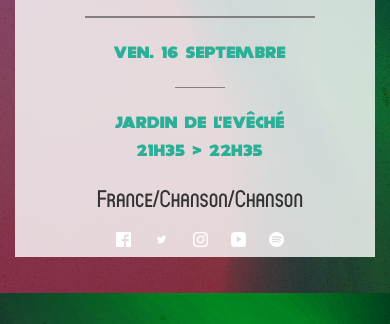
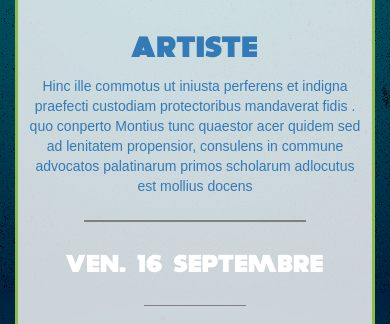
Before and after one commit to WildCodeSchool/orleans-0217-hoppophop, a PHP site: page /php/artistdesk.php in a window 390 px wide. Shown: the part 551-875 px from the top of the page. Run offline with PHP 8.4, Linux system fonts and the light colour scheme.

Commit message:
update artiste

```diff
--- a/php/artistdesk.php
+++ b/php/artistdesk.php
@@ -5,10 +5,12 @@
     <script src="https://cdn.rawgit.com/michalsnik/aos/2.1.1/dist/aos.js"></script>
     <script> AOS.init(); </script>
 
+    <div class="container-fluid hidden-xs">
+        <h1 class="page_title">FICHE ARTISTE</h1>
 
-    <div class="container-fluid hidden-xs">
-		<div class="row">
+        <div class="row">
 			<div class="col-xs-6 col-xs-offset-1">
+
                 <div class="artistdescr text-left">
                     <h1>ARTISTE</h1>
                     <p>Hinc ille commotus ut iniusta perferens et indigna praefecti custodiam protectoribus mandaverat fidis
@@ -18,46 +20,49 @@
                     <div class="tagartist">
                     <h3><span class="pays">France</span><span>/</span><span class="style">Chanson</span>/</span><span class="style">Chanson</span></h3>
                     </div>
-                        <div class ="descr_bottom">
-                        <img src="../src/img/social/fb-logo.png" class="logosoc">
-                        <img src="../src/img/social/twitter-logo.png" class="logosoc">
-                        <img src="../src/img/social/instagram-logo.png" class="logosoc">
-                        <img src="../src/img/social/youtube-logo.png" class="logosoc">
-                        <img src="../src/img/social/spotify-logo.png" class="logosoc">
+                    <div class ="descr_bottom">
+
+                        <img src="http://www.auplod.com/u/aplodu94a5a.png" class="logosoc">
+                        <img src="http://www.auplod.com/u/uldpao94a5b.jpeg" class="logosoc">
+                        <img src="http://www.auplod.com/u/oladpu94a5c.png" class="logosoc">
+                        <a href="https://www.youtube.com/watch?v=ZtEIuz71tEk">
+                            <img src="http://www.auplod.com/u/lpdauo94a58.png" class="logosoc">
+                        <img src="http://www.auplod.com/u/uodapl94a5d.jpeg" class="logosoc">
                     </div>
                 </div>
-
-			</div>
-            <div class="col-xs-4 col-sm-4">
-                <div data-aos="fade-left"><img src="http://www.auplod.com/u/oadupl94867.jpeg" class="img-responsive imgartiste" ></div>
+                <div class="artistvid">
+                    <iframe width="100%" height="480" src="https://www.youtube.com/embed/wHylQRVN2Qs" frameborder="0" allowfullscreen></iframe>
+                </div>
 
             </div>
-        </div>
-        <div class="row">
-            <div class="col-xs-6 col-xs-offset-1 col-sm-6">
-                <div class="artistvid">
-                    <iframe width="100%" height="480" src="https://www.youtube.com/embed/wHylQRVN2Qs" frameborder="0" allowfullscreen></iframe>                </div>
-
-            </div>
-
-
             <div class="col-xs-4 col-sm-4">
+                <div data-aos="fade-left"><img src="https://upload.wikimedia.org/wikipedia/commons/thumb/7/7e/Sting_21111985_06_700.jpg/280px-Sting_21111985_06_700.jpg" class="img-responsive imgartiste" ></div>
                 <div class="artistprog">
-                   <h2>VEN. 16 SEPTEMBRE<br/></h2>
+                    <h2>VEN. 16 SEPTEMBRE<br/></h2>
                     <div class="trait"></div>
-                       JARDIN DE L'EVÊCHÉ<br/>
-                       21H35 > 22H35</p>
+                        JARDIN DE L'EVÊCHÉ<br/>
+                        21H35 > 22H35
                 </div>
             </div>
         </div>
+
+
+
+        </div>
+
+
     </div>
+
+
     <div class="container-fluid visible-xs clearfix">
+        <h1 class="page_title">FICHE ARTISTE</h1>
+
         <div class="row">
             <div class="col-xs-12">
-                <img src="http://www.auplod.com/u/oadupl94867.jpeg" class="img-responsive">
+                <div><img src="https://upload.wikimedia.org/wikipedia/commons/thumb/7/7e/Sting_21111985_06_700.jpg/280px-Sting_21111985_06_700.jpg" class="img_mob"></div>
             </div>
             <div class="col-xs-12" >
-                <div class="artistdescr text-center">
+                <div class="artistdescrmob text-center">
                     <h1>ARTISTE</h1>
                     <p>Hinc ille commotus ut iniusta perferens et indigna praefecti custodiam protectoribus mandaverat fidis
                         . quo conperto Montius tunc quaestor acer quidem sed ad lenitatem propensior,
@@ -71,11 +76,11 @@
                     </div>
                     <h3><span class="pays">France</span><span>/</span><span class="style">Chanson</span><span>/</span><span class="style">Chanson</span></h3>
 
-                        <img src="../src/img/social/fb-logo.png" class="logosocmob">
-                        <img src="../src/img/social/twitter-logo.png" class="logosocmob">
-                        <img src="../src/img/social/instagram-logo.png" class="logosocmob">
-                        <img src="../src/img/social/youtube-logo.png" class="logosocmob">
-                        <img src="../src/img/social/spotify-logo.png" class="logosocmob">
+                        <img src="http://www.logo00.com/logo-facebook/logo-facebook-noir-2.png" class="logosocmob">
+                        <img src="http://www.auplod.com/u/uldpao94a5b.jpeg" class="logosocmob">
+                        <img src="http://www.auplod.com/u/oladpu94a5c.png" class="logosocmob">
+                        <img src="http://www.auplod.com/u/lpdauo94a58.png" class="logosocmob">
+                        <img src="http://www.auplod.com/u/uodapl94a5d.jpeg" class="logosocmob">
 
                 </div>
             </div>
--- a/planning.php
+++ b/planning.php
@@ -3,7 +3,7 @@
 
 ?>
     <div class="welcome_divTitle text-center">
-        <h1 class="welcome_divH1">PLANNING</h1>
+        <h1 class="header-titre">PLANNING</h1>
     </div>
     <h2 class="jour">VENDREDI</h2>
     <div class="container-fluid text-center">
--- a/src/css/style.css
+++ b/src/css/style.css
@@ -72,16 +72,29 @@
 /**************Page Artiste**************/
 
 
+.page_title{
+    text-align: center;
+    color: white;
+    font-family: 'Dokyo', sans-serif;
+    font-size: 75px;
+    margin-top: 5%;
+    margin-bottom: 8%;
+}
+.artistdescr{
+ /*   background-color: hsl(180, 50%, 50%);*/
+   background-color: rgba(255,255,255,1);
+/*    height: 300px;*/
+    padding: 2%;
+    border: 3px solid rgba(141, 189, 69, 1);
 
-.artistdescr{
-    background-color: rgba(255,255,255,0.8);
-/*    height: 300px;*/
-    padding-left: 10px;
 }
 .artistdescr h1{
-    text-decoration: underline;
+  /*  text-decoration: underline;*/
     margin-top: 0%;
-
+    font-weight: 100;
+}
+.artistdescr p{
+    padding-top: 5%;
 }
 .tagartist{
     margin-top: 70px;
@@ -92,40 +105,53 @@
     width: 20px;
     margin: 3%;
 }
-
+.imgartiste{
+    width: 80%;
+    height: 100%;
+    display: block;
+}
 
 .artistprog{
     text-align: center;
-    background-color: rgba(255,255,255,0.8);
-    min-height: 180px;
-    color: rgba(43, 175, 151, 1);
-    font-size: 25px;
-    padding: 10% 0 10% 0;
-    margin-top: 54px;
+/*    background-color: rgba(255,255,255,0.8);*/
+    height: 100%;
+/*    color: rgba(43, 175, 151, 1);*/
+    color: white;
+    font-size: 30px;
+    padding: 5% 20% 0 0;
+    margin-top: 14px;
     font-family: 'Dokyo', sans-serif;
 }
 .separateur {
     border: thin solid grey;
     width: 65%;
+    margin-top: 7%;
 }
 .trait{
     border-top: 1px solid grey;
     display: block;
     height: 1px;
-    width: 50px;
+    width: 30%;
     margin: 20px auto;
 }
 .progmob p{
     font-family: 'Dokyo', sans-serif;
-    color: rgba(43, 175, 151, 1);
-    font-size: 20px;
+ /*   color: rgba(43, 175, 151, 1);*/
+    color: white;
+    font-size: 30px;
+}
+.artistdescrmob{
+    background-color: rgba(255,255,255,0.8);
+    /*    height: 300px;*/
+    padding: 2%;
+    border: 3px solid rgba(141, 189, 69, 1);
+    border-top: none;
 }
 
 .artistvid{
     margin: 50px 0px 350px;
     padding: 5px 5px 0px 5px;
     text-align: center;
-    position: relative;
 }
 /*.artistprogmob{
     text-align: center;
@@ -143,17 +169,17 @@
     text-align: center;
     margin-bottom: 70px;
 }
+.img_mob{
+    width: 100%;
+    border: 3px solid rgba(141, 189, 69, 1);
+
+    border-bottom: none;
+
+}
 
 
 
 
-.imgartiste{
-    width: 100%;
-    overflow: hidden;
-    height: 100%;
-    display: block;
-    overflow-clip: padding-box;
-}
 
 /*************Fin Page Artiste****************/
 
--- a/src/css/styleplanning.css
+++ b/src/css/styleplanning.css
@@ -1,4 +1,4 @@
-h1 {
+.header-titre {
     font-family: 'Dokyo';
     color: white;
     text-align :center;
```
Also changed, not shown: src/img/background.png.
